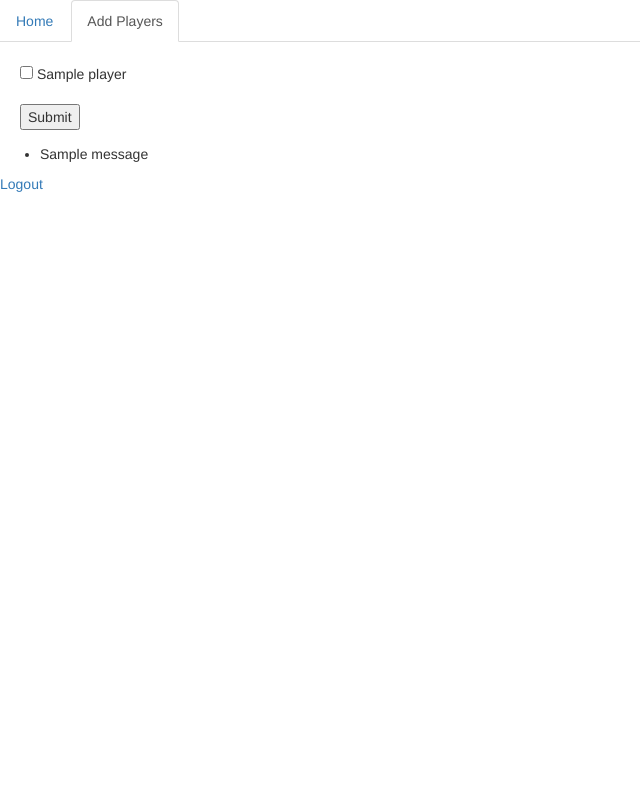
After one commit to connorwstein/mchacks, a Flask app: page /add_players in a window 1280 px wide. The commit adds this page. Shown: the whole page, without its empty margins (0-640 px from the left). Run offline with Flask 2, Linux system fonts and the light colour scheme; a user stored in the database is signed in; tables that the repository leaves empty hold one stand-in row (values such as "Sample post"); one stand-in notice (Sample message) is shown; parts of the project's set-up code (start-up, migrations or seed data) failed here and were passed over; some libraries are stand-ins or nearby versions.

Commit message:
can create a team of players from cbssports.com

```diff
--- a/app.py
+++ b/app.py
@@ -1,9 +1,8 @@
-from flask import Flask, redirect, url_for, render_template, request
+from flask import Flask, redirect, url_for, render_template, request, flash
 from flask.ext.sqlalchemy import SQLAlchemy
-from flask.ext.login import LoginManager, UserMixin, login_user, logout_user,\
-    current_user
+from flask.ext.login import LoginManager, UserMixin, login_user, logout_user, current_user
 from oauth import OAuthSignIn
-
+from golfparser import get_player_data
 
 app = Flask(__name__)
 app.config['SECRET_KEY'] = 'top secret!'
@@ -26,29 +25,70 @@ class User(UserMixin, db.Model):
     social_id = db.Column(db.String(64), nullable=False, unique=True)
     nickname = db.Column(db.String(64), nullable=False)
     email = db.Column(db.String(64), nullable=True)
-    players = db.relationship('Player', backref='user',
-                                lazy='dynamic')
-
+    players = db.relationship('Player', backref='user', lazy='dynamic')
 
 class Player(db.Model):
     __tablename__ = 'players'
     id = db.Column(db.Integer, primary_key = True)
-    name = db.Column(db.String(64), nullable=False, unique=True)
-    user_id = db.Column(db.Integer, db.ForeignKey('users.id'))
+    name = db.Column(db.String(64), nullable=False, unique=False)
+    user_id = db.Column(db.Integer, db.ForeignKey('users.id'), nullable=True)
 
-@app.route('/add_player', methods=['GET', 'POST'])
-def add_player():
-    print(request.form['player'])
-    print("Adding player")
-    return render_template('index.html')
 
 @lm.user_loader
 def load_user(id):
     return User.query.get(int(id))
 
+@app.route('/home')
+def home():
+    if not current_user.is_authenticated:
+        return lm.unauthorized()
+    # get all the players currently on the users team
+    user = load_user(current_user.get_id())
+    players = Player.query.filter_by(user_id = user.id)
+    names = [player.name for player in players]
+    print(names)
+    return render_template('home.html', active = "home", players = names)
+
+def add_player_to_users_team(user, player_name):
+    players = Player.query.filter_by(name = player_name)
+    for player in players:
+        if(player.user_id == None):
+            #No one has claimed this player yet
+            player.user_id = user.id
+            db.session.commit()
+            flash("Successfully added player "+ player.name)
+        elif(player.user_id == user.id):
+            flash(player.name+" is already on your team!")
+        else:
+            #Player has be claimed, need to create a duplicate player
+            duplicate_player = Player()
+            duplicate_player.name = player
+            duplicate_player.user_id = user.id
+            db.session.add(duplicate_player)
+            db.session.commit()
+            flash("Successfully added player "+ player.name)
+
+
+@app.route('/add_players', methods=['GET', 'POST'])
+def add_players():
+    #player selection has occurred
+    if not current_user.is_authenticated:
+        return lm.unauthorized()
+    if request.method == 'POST':
+        print(load_user(current_user.get_id()).nickname)
+        user = load_user(current_user.get_id())
+        for selected_player in request.form:
+            #add each selected player to the users db
+            if(selected_player != "Submit"):
+                add_player_to_users_team(user, selected_player)
+    # need to list all the players in the database
+    names = [player.name for player in Player.query.all()]
+    return render_template('add_players.html', active = "add_players", players = names)
 
 @app.route('/')
 def index():
+    if current_user.is_authenticated:
+        return redirect(url_for('home'))
     return render_template('index.html')
 
 
@@ -60,6 +100,7 @@ def logout():
 
 @app.route('/authorize/<provider>')
 def oauth_authorize(provider):
+    print("authorize")
     if not current_user.is_anonymous:
         return redirect(url_for('index'))
     oauth = OAuthSignIn.get_provider(provider)
@@ -68,6 +109,7 @@ def oauth_authorize(provider):
 
 @app.route('/callback/<provider>')
 def oauth_callback(provider):
+    print("callback")
     if not current_user.is_anonymous:
         return redirect(url_for('index'))
     oauth = OAuthSignIn.get_provider(provider)
@@ -78,16 +120,24 @@ def oauth_callback(provider):
     user = User.query.filter_by(social_id=social_id).first()
     if not user:
         user = User(social_id=social_id, nickname=username, email=email)
-        # player = Player()
-        # player.name = "Tiger"
-        # player.users = [user.id]
-        # user.players.append(player)
         db.session.add(user)
         db.session.commit()
     login_user(user, True)
-    return redirect(url_for('index'))
+    return redirect(url_for('home'))
 
 
+def add_all_players():
+    player_names = get_player_data()
+    print(player_names)
+    for i in range(len(player_names)):
+        player = Player()
+        player.name = player_names[i]
+        db.session.add(player)
+    db.session.commit()
+
 if __name__ == '__main__':
+    #clear_db()
+    db.drop_all()
     db.create_all()
+    add_all_players()
     app.run(debug=True)
--- /dev/null
+++ b/golfparser.py
@@ -0,0 +1,65 @@
+__author__ = 'Bernie'
+import urllib2
+from bs4 import BeautifulSoup
+from selenium import webdriver
+
+
+def get_player_data():
+    driver = webdriver.PhantomJS()
+    driver.get("http://www.cbssports.com/golf/leaderboard/pga-tour/1186070/hyundai-tournament-of-champions")
+
+    playerDict={}
+    html = driver.page_source
+    parsed_html = BeautifulSoup(html,'html.parser')
+    tournaments = parsed_html.find("tbody", {"id": "LeaderboardSchedule"})
+    leaderboard =  parsed_html.find("tbody", {"id": "LeaderboardData"})
+
+    listEarn=[]
+    row1 = leaderboard.findAll("tr",{"class","row1"})
+    row2 = leaderboard.findAll("tr",{"class","row2"})
+
+    for row in row1:
+        items=row.findAll("td")
+        name=items[3]
+        rank =items[1]
+        earn =items[5]
+        #print(name.find("a").getText()+","+rank.find("dd").getText()+","+earn.find("dt").getText())
+        tup=(rank.find("dd").getText(),earn.find("dt").getText())
+        playerDict[name.find("a").getText().split(" PC",1)[0]]=tup
+
+    for row in row2:
+        items=row.findAll("td")
+        name=items[3]
+        rank =items[1]
+        earn =items[5]
+        #print(name.find("a").getText()+","+rank.find("dd").getText()+","+earn.find("dt").getText())
+        tup=(rank.find("dd").getText(),earn.find("dt").getText())
+        playerDict[name.find("a").getText().split(" PC",1)[0]]=tup
+
+    return playerDict.keys()
+
+
+#print(playerDict)
+#
+#
+#
+#
+#
+#
+#for earning in list:
+#    earn =earning.find("dt")
+#    if earn != None:
+#        #print(earn.getText())
+#        listEarn.append(earn.getText())
+#
+#list = parsed_html.findAll("td",{"class","playername"})
+#for player in list:
+#    name =player.find("a")
+#    if name != None:
+#        if(listEarn.is)
+#        playerDict[name.getText()]=listEarn.pop(0)
+#        #print(name.getText())
+#print playerDict
+#
+#
+##print parsed_html.body.find('div', attrs={'class':'container'}).text
--- a/requirements.txt
+++ b/requirements.txt
@@ -9,3 +9,5 @@ argparse==1.2.1
 itsdangerous==0.24
 rauth==0.7.0
 requests==2.4.3
+selenium==2.51.0
+# PhantomJS
--- /dev/null
+++ b/templates/add_players.html
@@ -0,0 +1,20 @@
+{% extends "base.html" %} <!-- Establishes link between the two templates-->
+{% block content %}
+ 	<br>
+ 	<form action="/add_players" method="post">
+		{% for player in players %}
+			<p style="margin-left: 20px"><input type="checkbox" name="{{player}}"> {{ player }}<br>
+		{% endfor %}
+		<br>
+		<input type="submit" name="Submit">
+	</form>
+	{% with messages = get_flashed_messages() %}
+		{% if messages %}
+		<ul class=flashes>
+			{% for message in messages %}
+			  <li>{{ message }}</li>
+			{% endfor %}
+		</ul>
+		{% endif %}
+	{% endwith %}
+{% endblock %}
--- /dev/null
+++ b/templates/base.html
@@ -0,0 +1,27 @@
+<html>
+	<head>
+		      <!-- Latest compiled and minified CSS -->
+        <link rel="stylesheet" href="http://maxcdn.bootstrapcdn.com/bootstrap/3.3.6/css/bootstrap.min.css">
+
+        <!-- jQuery library -->
+        <script src="https://ajax.googleapis.com/ajax/libs/jquery/1.12.0/jquery.min.js"></script>
+
+        <!-- Latest compiled JavaScript -->
+        <script src="http://maxcdn.bootstrapcdn.com/bootstrap/3.3.6/js/bootstrap.min.js"></script>
+        <title>Golf Pool Login</title>
+       <ul class="nav nav-tabs">
+       	  {% if active == "home" %}
+		  <li role="presentation" class="active"><a href="/home">Home</a></li>
+		  <li role="presentation"><a href="/add_players">Add Players</a></li>
+		  {% elif active == "add_players" %}
+		  <li role="presentation"><a href="/home">Home</a></li>
+		  <li role="presentation" class="active"><a href="/add_players">Add Players</a></li>
+		  {% endif %}
+		</ul>
+	</head>
+	<body>
+		{% block content %}
+		{% endblock %}
+		<p><a href="{{ url_for('logout') }}">Logout</a></p>
+	</body>
+</hmtl>
```
Also changed, not shown: oauth.py (+0 -35 lines), templates/home.html (added, +14 -0 lines), templates/index.html (+7 -14 lines).
